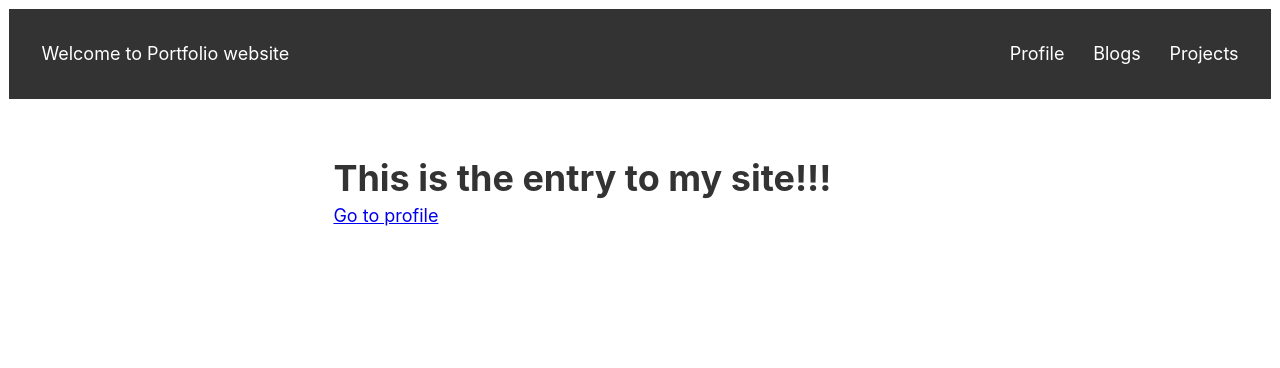
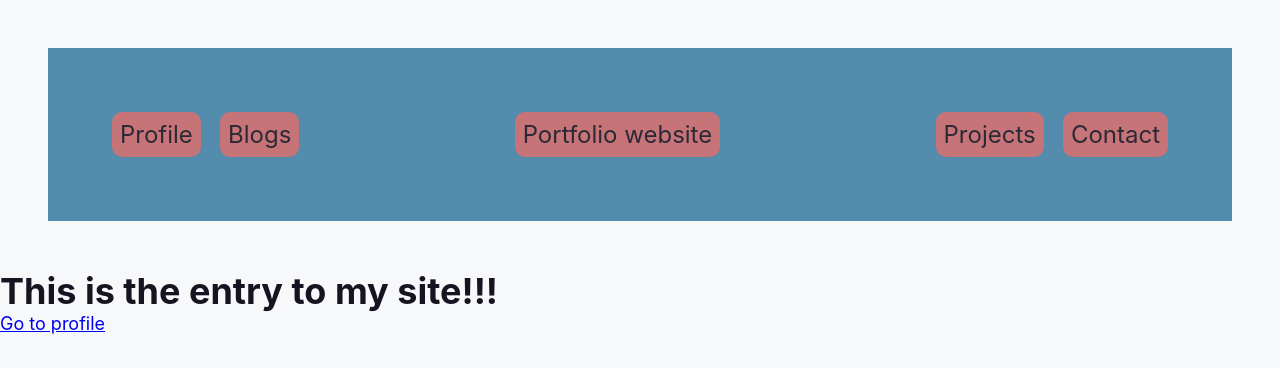
Before and after one commit to rupesh1149/portfolio, a Gatsby site: page / in a window 1280 px wide. Built offline with nearby package versions, Linux system fonts and the light colour scheme; Gatsby itself is replaced by a stand-in of ours.

Commit message:
styling for the navbar and addition of contact page

```diff
--- a/gatsby-config.js
+++ b/gatsby-config.js
@@ -1,9 +1,13 @@
 module.exports = {
   siteMetadata: {
     siteUrl: 'https://www.rupeshkhadka.me',
-    title: 'Welcome to Portfolio website',
+    title: 'Portfolio website',
     description: 'This is the portfolio website for job application',
     image: '',
   },
-  plugins: ['gatsby-plugin-react-helmet'],
+  plugins: [
+    'gatsby-plugin-react-helmet',
+    // styled components pulgins
+    `gatsby-plugin-styled-components`,
+  ],
 };
--- a/package.json
+++ b/package.json
@@ -13,10 +13,13 @@
     "clean": "gatsby clean"
   },
   "dependencies": {
+    "babel-plugin-styled-components": "^1.13.3",
     "gatsby": "latest",
     "gatsby-plugin-react-helmet": "^5.0.0",
+    "gatsby-plugin-styled-components": "^5.0.0",
     "react": "^17.0.2",
     "react-dom": "^17.0.2",
-    "react-helmet": "^6.1.0"
+    "react-helmet": "^6.1.0",
+    "styled-components": "^5.3.3"
   }
 }
--- a/src/components/layout.js
+++ b/src/components/layout.js
@@ -1,9 +1,10 @@
 import * as React from 'react';
-import { Link, useStaticQuery, graphql } from 'gatsby';
+import { useStaticQuery, graphql } from 'gatsby';
 import { Seo } from './seo';
 
+import Navbar from './navbar';
 import '../styles/global.css';
-import { header, content } from '../styles/layout.module.css';
+
 export default function Layout({
   children,
   title = false,
@@ -23,16 +24,18 @@ export default function Layout({
   const meta = data?.site?.siteMetadata ?? {};
   return (
     <>
-      <Seo title={title} description={description} image={image} path={path} />
-      <header className={header}>
-        <Link to="/">{meta.title}</Link>
-        <nav>
-          <Link to="/profile">Profile</Link>
-          <Link to="/blogs">Blogs</Link>
-          <Link to="/projects">Projects</Link>
-        </nav>
-      </header>
-      <main className={content}>{children}</main>
+      <div>
+        <Seo
+          title={title}
+          description={description}
+          image={image}
+          path={path}
+        />
+        <header>
+          <Navbar title={meta.title} />
+        </header>
+        <main>{children}</main>
+      </div>
     </>
   );
 }
--- /dev/null
+++ b/src/components/navbar.js
@@ -0,0 +1,41 @@
+import * as React from 'react';
+import { Link } from 'gatsby';
+import { header } from '../styles/navbar.module.css';
+
+export default function Navbar(props) {
+  return (
+    <div className={header}>
+      <header>
+        <nav>
+          <ul>
+            <li>
+              <Link alt="Return to home" to="/">
+                {props.title}
+              </Link>
+            </li>
+            <li>
+              <Link alt="go to profile" to="/profile">
+                Profile
+              </Link>
+            </li>
+            <li>
+              <Link alt="go to blogs" to="/blogs">
+                Blogs
+              </Link>
+            </li>
+            <li>
+              <Link alt="go to projects" to="/projects">
+                Projects
+              </Link>
+            </li>
+            <li>
+              <Link alt="go to contact" to="/contact">
+                Contact
+              </Link>
+            </li>
+          </ul>
+        </nav>
+      </header>
+    </div>
+  );
+}
--- a/src/styles/global.css
+++ b/src/styles/global.css
@@ -1,29 +1,38 @@
 :root {
-  --black: #333;
-  --gray: #555;
-  --white: #fff;
+  --black: #171321;
+  --white: #f7f8fa;
+  --color1: #4281a4;
+  --color2: #48a9a6;
+  --color3: #e4dfda;
+  --color4: #d4b483;
+  --color5: #c1666b;
+  --fonfam: '-apple-system', 'BlinkMacSystemFont', 'Segoe UI', Roboto, Helvetica,
+    Arial, sans-serif, 'Apple Color Emoji', 'Segoe UI Emoji', 'Segoe UI Symbol';
 }
 
-* {
+/* generic styles */
+html {
   box-sizing: border-box;
-  margin: 0;
 }
-html,
+*,
+*::before,
+*::after {
+  box-sizing: inherit;
+}
+
 body {
-  color: var(--gray);
-  /* System Fonts as used by GitHub */
-  font-family: -apple-system, BlinkMacSystemFont, 'Segoe UI', Roboto, Helvetica,
-    Arial, sans-serif, 'Apple Color Emoji', 'Segoe UI Emoji', 'Segoe UI Symbol';
+  background-color: var(--white);
+  color: var(--black);
+  vertical-align: baseline;
+  font-weight: inherit;
+  font-family: var(--fonfam);
   font-size: 18px;
-  line-height: 1.4;
-}
-body {
+  outline: 0;
+  padding: 0;
   margin: 0;
 }
 h1,
 h2,
-h3,
-h4,
-h5 {
-  color: var(--black);
+h3 {
+  margin: 0;
 }
--- a/src/styles/layout.module.css
+++ /dev/null
@@ -1,22 +0,0 @@
-.header {
-  background: var(--black);
-  color: var(--white);
-  display: flex;
-  justify-content: space-between;
-  padding: 1rem;
-  margin: 0.5rem;
-}
-.header a {
-  color: inherit;
-  display: inline-block;
-  padding: 0.8rem;
-  text-decoration: none;
-}
-.header a:focus,
-.header a:hover {
-  color: blueviolet;
-}
-.content {
-  margin: 3rem auto;
-  max-width: 54ch;
-}
--- /dev/null
+++ b/src/styles/navbar.module.css
@@ -0,0 +1,73 @@
+.header {
+  background-color: var(--color1);
+  opacity: 90%;
+}
+.header {
+  padding: 1rem;
+  flex-basis: 100%;
+  margin: 0 auto;
+}
+
+nav ul {
+  margin: 0;
+  padding: 0;
+  list-style-type: none;
+  display: flex;
+  flex-flow: row wrap;
+  justify-content: space-around;
+  align-items: space-between;
+}
+nav li {
+  flex-basis: 48%;
+  margin-bottom: 0.5rem;
+}
+nav a {
+  color: var(--black);
+  text-decoration: none;
+  display: block;
+  padding: 0.5rem;
+  font-size: 1.5rem;
+  text-align: center;
+  background-color: var(--color5);
+  border-radius: 10px;
+}
+nav li:first-child {
+  flex-basis: 100%;
+  text-align: center;
+  color: none;
+}
+nav a:hover {
+  background-color: var(--color1);
+  color: var(--black);
+}
+@media (min-width: 600px) {
+  header {
+    padding: 3rem;
+  }
+  nav ul {
+    justify-content: centre;
+    gap: 1.2rem;
+  }
+  nav li {
+    flex-basis: auto;
+    margin-bottom: 0;
+  }
+}
+@media (min-width: 1000px) {
+  nav ul {
+    justify-content: flex-end;
+  }
+  nav li:first-child {
+    flex-basis: auto;
+    margin: 0 auto;
+    order: 2;
+  }
+  nav li:nth-child(2),
+  nav li:nth-child(3) {
+    order: 1;
+  }
+  nav li:nth-child(4),
+  nav li:nth-child(5) {
+    order: 3;
+  }
+}
```
Also changed, not shown: src/pages/contact.js (added, +12 -0 lines), 1 other file.
